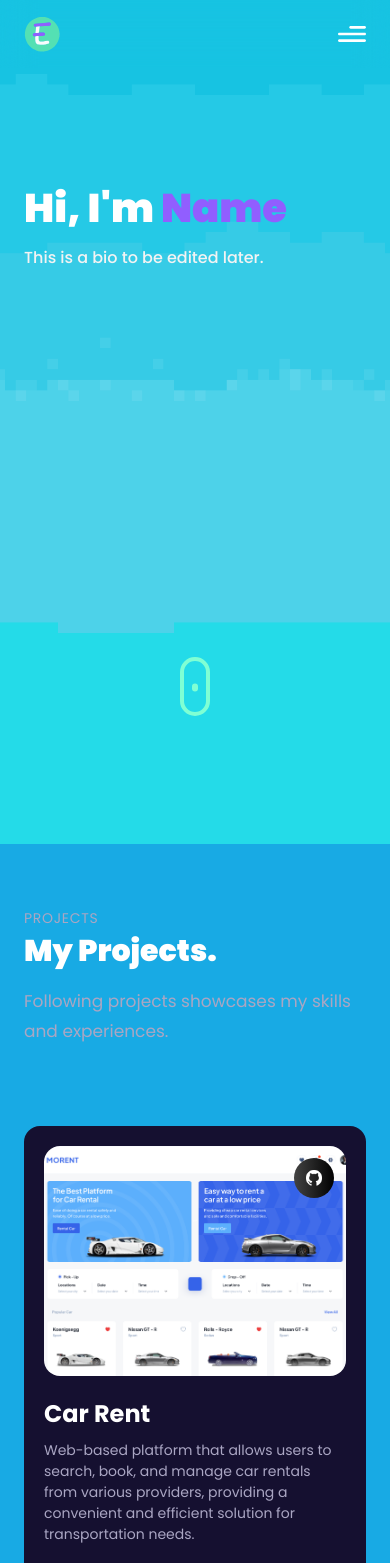
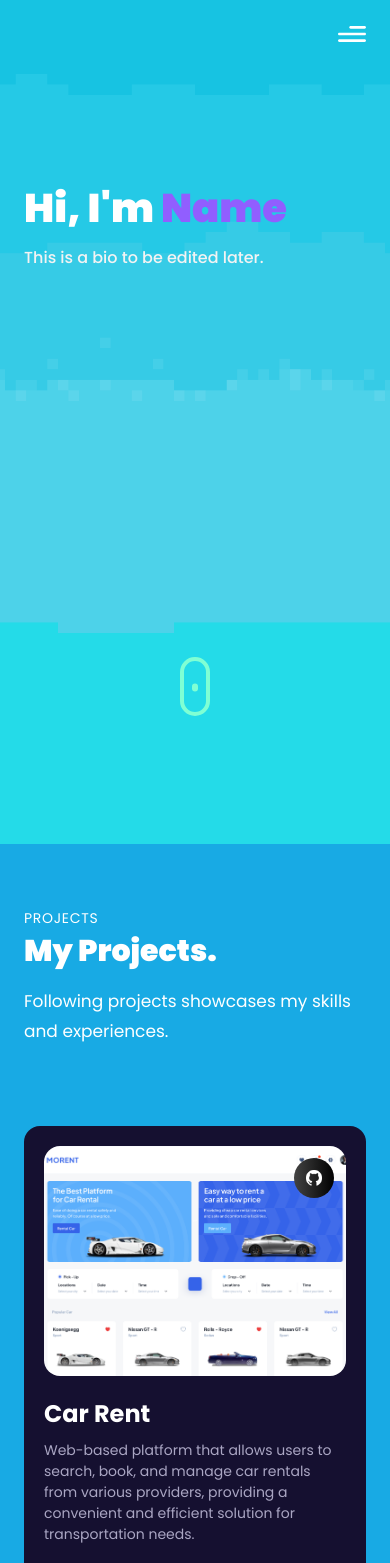
Before and after one commit to erikly2/PersonalPortfolio, a React (Vite) app: page / in a window 390 px wide. Shown: the top 1563 px of the page. Built offline with nearby package versions, Linux system fonts and the light colour scheme.

Commit message:
updated text color and navbar

```diff
--- a/src/components/About.jsx
+++ b/src/components/About.jsx
@@ -45,7 +45,7 @@ const About = () => {
 
       <motion.p
         variants={fadeIn("", "", 0.1, 1)}
-        className='mt-4 text-secondary text-[17px] max-w-3xl leading-[30px]'
+        className='mt-4 text-white text-[17px] max-w-3xl leading-[30px]'
       >
         This is an Introduction Bio.
       </motion.p>
--- a/src/components/Hero.jsx
+++ b/src/components/Hero.jsx
@@ -6,12 +6,6 @@ const Hero = () => {
   return (
     <section className="relative w-full h-screen mx-auto">
       <div className={`${styles.paddingY} absolute inset-0 top-[170px] max-w-7xl mx-auto flex flex-row items-start gap-5`}>
-        {/* For the line at the left side */}
-        {/*<div className="flex flex-col justify-center items-center mt-5">
-          <div className="w-5 h-5 rounded-full bg-[#915eff]" />
-          <div className="w-1 sm:h-80 h-40 violet-gradient" />
-        </div>*/}
-
         <div>
           <h1 className={`${styles.heroHeadText} text-white`}>Hi, I'm <span className="text-[#915eff]">Name</span></h1>
           <p className={`${styles.heroSubText} mt-2 text-white-100`}>This is a bio to be edited later.</p>
--- a/src/components/Navbar.jsx
+++ b/src/components/Navbar.jsx
@@ -11,7 +11,7 @@ const Navbar = () => {
 
   return (
     <nav
-      className={`${styles.paddingX} w-full flex items-center bg-opacity-70 backdrop-blur-lg fixed py-5 top-0 z-20`}
+      className={`${styles.paddingX} w-full flex items-center sm:backdrop-blur-lg backdrop-blur-none fixed py-5 top-0 z-20`}
     >
       <Link
         to='/'
@@ -24,7 +24,7 @@ const Navbar = () => {
         <img
           src={logo}
           alt='logo'
-          className='w-9 h-9 object-contain fixed'
+          className='w-9 h-9 hidden sm:flex object-contain fixed'
           style={{ zIndex: 1 }}
         />
       </Link>
@@ -54,14 +54,14 @@ const Navbar = () => {
           onClick={() => setToggle(!toggle)}
           />
 
-          <div className={`${!toggle ? 'hidden': 'flex' } p-6 black-gradient absolute top-20 right-0 mx-4 my-2 min-w[140px] z-10 rounded-xl`}>
-            <ul className="list-none flexjustify-end items-start flex-col gap-4">
+          <div className={`${!toggle ? 'hidden': 'flex' } p-6 absolute top-20 right-0 mx-4 my-2 min-w[140px] z-10 rounded-xl`} style={{ background: 'linear-gradient(-30deg, #3AB678, #25D1D1)' }}>
+            <ul className="list-none flex justify-end items-start flex-col gap-4">
               {navLinks.map((Link)=>(
                 <li
                   key={Link.id}
                   className={`${
-                    active === Link.title ? "text-[#7fffd4]":"text-white"
-                  } font-poppins font-medium cursor-pointer text-[16px]`}
+                    active === "text-white"
+                  } hover:text-[#7fffd4] font-poppins font-medium cursor-pointer text-[16px]`}
                   onClick={() => {
                     setToggle(!toggle);
                     setActive(Link.title);
--- a/src/components/Works.jsx
+++ b/src/components/Works.jsx
@@ -70,7 +70,7 @@ const Works = () => {
       <div className="w-full flex">
         <motion.p
           variants={fadeIn("", "", 0.1, 1)}
-          className="mt-3 text-secondary text-[17px] max-w-3xl leading-[30px]"
+          className="mt-3 text-white text-[17px] max-w-3xl leading-[30px]"
         >
           Following projects showcases my skills and experiences.
         </motion.p>
--- a/src/styles.js
+++ b/src/styles.js
@@ -11,7 +11,7 @@ const styles = {
     sectionHeadText:
       "text-white font-black md:text-[60px] sm:text-[50px] xs:text-[40px] text-[30px]",
     sectionSubText:
-      "sm:text-[18px] text-[14px] text-secondary uppercase tracking-wider",
+      "sm:text-[18px] text-[14px] text-white uppercase tracking-wider",
   };
 
   export { styles };
--- a/tailwind.config.js
+++ b/tailwind.config.js
@@ -22,6 +22,9 @@ module.exports = {
         "hero-pattern": "url('/src/assets/Home Screen.gif')",
         "contact-pattern": "url('/src/assets/Contact.gif')",
       },
+      backdropBlur: {
+        "none": "none",
+      }
     },
   },
   plugins: [],
```
